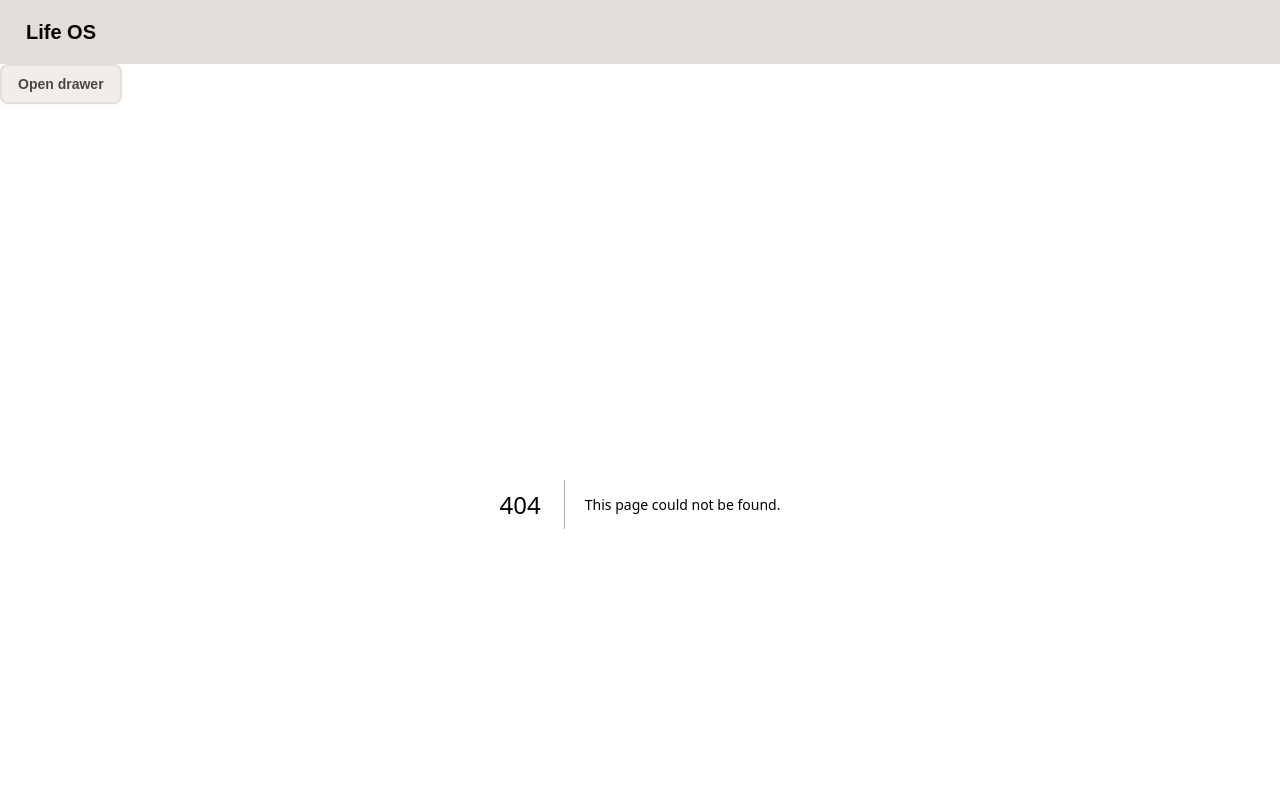
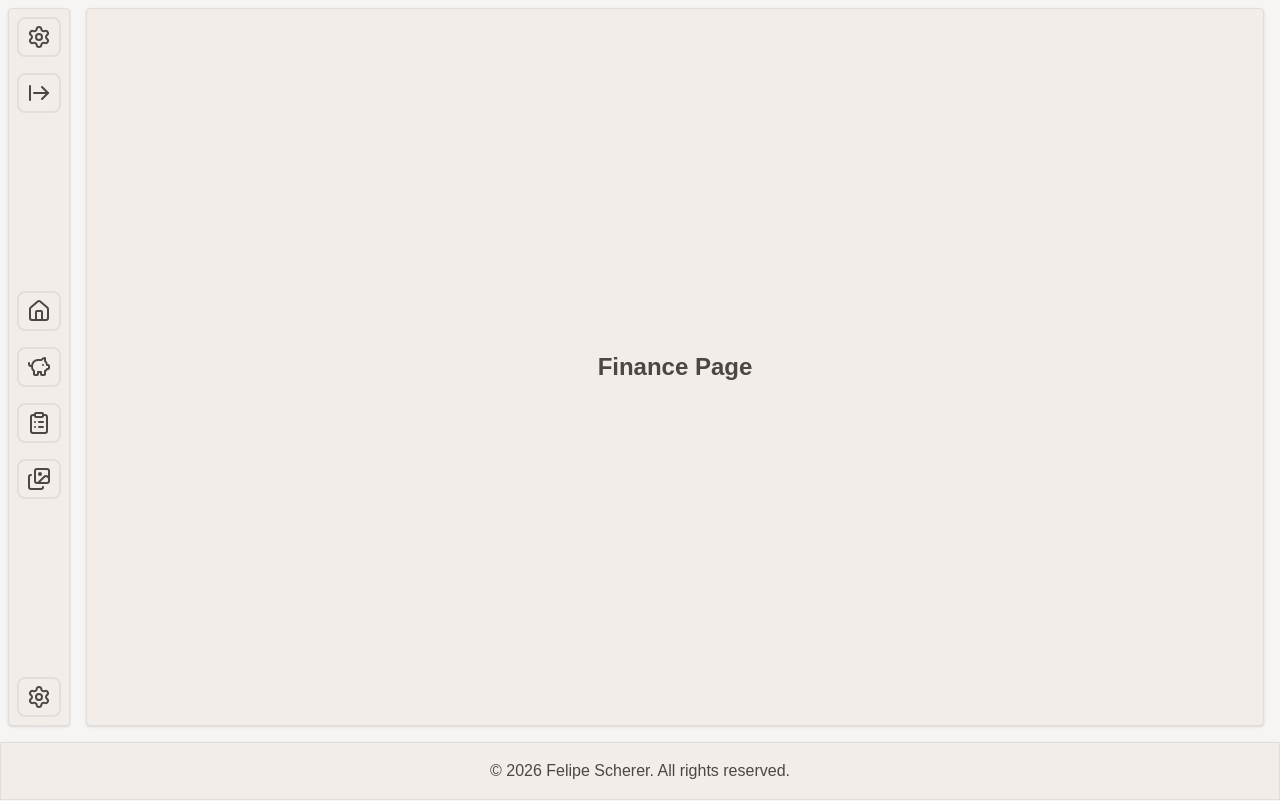
Before and after one commit to fescherer/life-os-v2, a Next.js app: page /finance in a window 1280 px wide. Before the commit this address had no page. Shown: the top 801 px of the page. Built offline with nearby package versions, Linux system fonts and the light colour scheme.

Commit message:
:sparkles: feat project first pages

```diff
--- a/eslint.config.js
+++ b/eslint.config.js
@@ -18,6 +18,9 @@ export default defineConfig([
       tailwindcss: {
         whitelist: [
           "^bg-(base|primary|secondary|accent|neutral|info|success|warning|error)(-.*)?$",
+          "border-(base|primary|secondary|accent|neutral|info|success|warning|error)(-.*)?$",
+          "text-(base|primary|secondary|accent|neutral|info|success|warning|error)(-.*)?$",
+          "^tooltip(-.*)?$",
           "^btn(-.*)?$",
           "^card(-.*)?$",
           "^menu(-.*)?$",
--- a/package.json
+++ b/package.json
@@ -9,6 +9,7 @@
     "lint": "eslint"
   },
   "dependencies": {
+    "lucide-react": "^1.3.0",
     "next": "16.2.3",
     "react": "19.2.4",
     "react-dom": "19.2.4"
--- /dev/null
+++ b/src/app/collections/page.tsx
@@ -0,0 +1,7 @@
+export default function CollectionsPage() {
+  return (
+    <div className="flex h-full w-full items-center justify-center">
+      <h1 className="text-2xl font-bold">Collections Page</h1>
+    </div>
+  )
+}
--- /dev/null
+++ b/src/app/finance/page.tsx
@@ -0,0 +1,7 @@
+export default function FinancePage() {
+  return (
+    <div className="flex h-full w-full items-center justify-center">
+      <h1 className="text-2xl font-bold">Finance Page</h1>
+    </div>
+  )
+}
--- a/src/app/layout.tsx
+++ b/src/app/layout.tsx
@@ -28,12 +28,12 @@ export default function RootLayout({
     <html
       data-theme="silk"
       lang="en"
-      className={`${geistSans.variable} ${geistMono.variable} h-full antialiased`}
+      className={`${geistSans.variable} ${geistMono.variable} bg-base-100 h-full antialiased`}
     >
       <body className="flex min-h-full flex-col">
-        <div className="flex-1 gap-2">
+        <div className="flex flex-1">
           <Menu />
-          <main>{children}</main>
+          <main className="bg-base-200 border-base-300 mx-4 my-2 flex-1 rounded border p-4 shadow">{children}</main>
         </div>
 
         <Footer />
--- /dev/null
+++ b/src/app/organization/page.tsx
@@ -0,0 +1,7 @@
+export default function OrganizationPage() {
+  return (
+    <div className="flex h-full w-full items-center justify-center">
+      <h1 className="text-2xl font-bold">Organization Page</h1>
+    </div>
+  )
+}
--- /dev/null
+++ b/src/app/settings/page.tsx
@@ -0,0 +1,7 @@
+export default function SettingsPage() {
+  return (
+    <div className="flex h-full w-full items-center justify-center">
+      <h1 className="text-2xl font-bold">Settings Page</h1>
+    </div>
+  )
+}
--- a/src/components/footer.tsx
+++ b/src/components/footer.tsx
@@ -2,7 +2,7 @@ export function Footer() {
   const year = new Date().getFullYear();
 
   return (
-    <div className="p-4 text-center">
+    <div className="bg-base-200 border-base-300 mt-2 border p-4 text-center shadow">
       <p>© {year} Felipe Scherer. All rights reserved.</p>
     </div>
   )
--- a/src/components/menu.tsx
+++ b/src/components/menu.tsx
@@ -1,20 +1,28 @@
+import {  ArrowRightFromLine, ClipboardList, House, Images, PiggyBank, Settings,  } from "lucide-react";
+import Link from "next/link";
+
 export function Menu() {
   return (
 
-    <div>
-      <nav>
-        <div className="navbar bg-base-300">
-          <div className="flex-1">
-            <a className="btn btn-ghost text-xl normal-case">Life OS</a>
-          </div>
-        </div>
-      </nav>
+    <div className="bg-base-200 border-base-300 my-2 ml-2 flex flex-col gap-4 rounded border p-2 shadow">
 
-      <div className="drawer">
+      <Link href="/organization" className="btn drawer-button p-2"><Settings /></Link>
+      <div className="drawer flex flex-1 flex-col justify-between">
         <input id="menu-drawer" type="checkbox" className="drawer-toggle" />
         <div className="drawer-content">
-          <label htmlFor="menu-drawer" className="btn drawer-button">Open drawer</label>
+          <label htmlFor="menu-drawer" className="btn drawer-button p-2" title="Toggle Menu"><ArrowRightFromLine/></label>
         </div>
+        <div className="flex flex-col gap-4">
+          <Link href="/" className="btn drawer-button p-2" title="Home"><House /></Link>
+          <Link href="/finance" className="btn drawer-button p-2" title="Finance"><PiggyBank /></Link>
+          <Link href="/organization" className="btn drawer-button p-2" title="Organization"><ClipboardList /></Link>
+          <Link href="/collections" className="btn drawer-button p-2" title="Collections"><Images /></Link>
+        </div>
+        <div>
+          <Link href="/settings" className="btn drawer-button p-2" title="Settings"><Settings /></Link>
+        </div>
+
+
         <div className="drawer-side">
           <label htmlFor="menu-drawer" aria-label="close sidebar" className="drawer-overlay" />
           <ul className="menu bg-base-200 min-h-full w-80 p-4">
```
Also changed, not shown: 1 other file (tests, documents, lock files or other folders).
